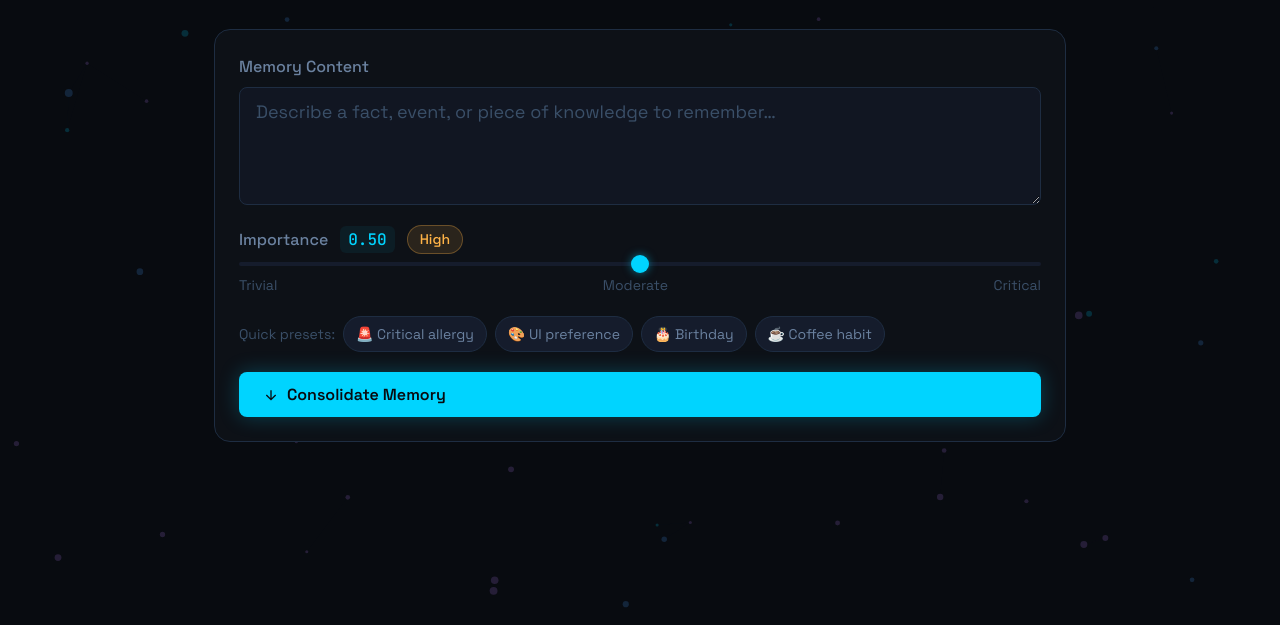
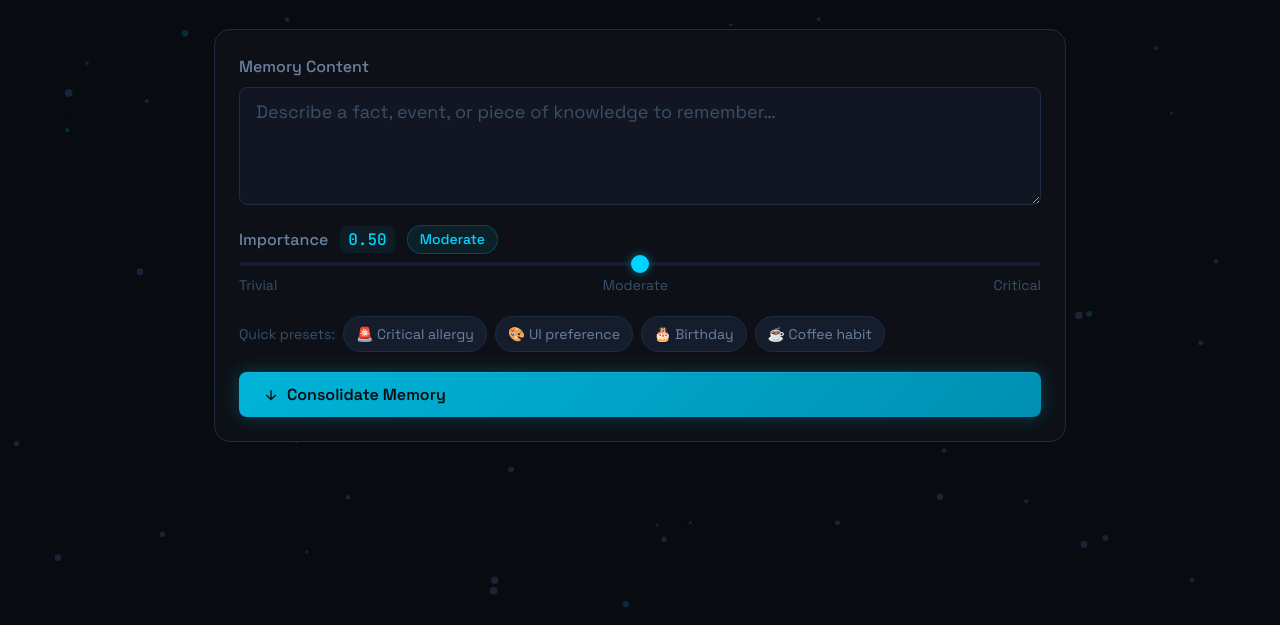
Before and after one commit to aayuvraj/synaptic-memory-bank, a plain HTML site: page frontend/index.html in a window 1280 px wide. Shown: the part 175-800 px from the top of the page. Drawn offline with Linux system fonts and the light colour scheme.

Commit message:
fix: correct importance badge thresholds, tone down button color

```diff
--- a/frontend/app.js
+++ b/frontend/app.js
@@ -206,10 +206,10 @@ function updateBadge(v) {
   if (val >= 0.8) {
     badge.textContent = 'Critical';
     badge.className = 'importance-badge critical';
-  } else if (val >= 0.5) {
+  } else if (val >= 0.6) {
     badge.textContent = 'High';
     badge.className = 'importance-badge high';
-  } else if (val >= 0.25) {
+  } else if (val >= 0.3) {
     badge.textContent = 'Moderate';
     badge.className = 'importance-badge moderate';
   } else {
--- a/frontend/style.css
+++ b/frontend/style.css
@@ -504,20 +504,20 @@ input[type="range"]::-webkit-slider-thumb:hover {
 }
 
 .btn-primary {
-  color: var(--color-bg);
-  background: var(--color-primary);
-  box-shadow: 0 0 20px rgba(0, 212, 255, 0.25);
+  color: #080b10;
+  background: linear-gradient(135deg, #00b4d8, #0090b3);
+  box-shadow: 0 0 18px rgba(0, 180, 216, 0.28), inset 0 1px 0 rgba(255,255,255,0.08);
 }
 
 .btn-primary:hover {
-  background: var(--color-primary-dim);
-  box-shadow: 0 0 30px rgba(0, 212, 255, 0.4);
+  background: linear-gradient(135deg, #00c8f0, #00a0c8);
+  box-shadow: 0 0 28px rgba(0, 180, 216, 0.42);
   transform: translateY(-1px);
 }
 
 .btn-primary:active {
   transform: translateY(0);
-  box-shadow: 0 0 10px rgba(0, 212, 255, 0.2);
+  box-shadow: 0 0 10px rgba(0, 180, 216, 0.2);
 }
 
 .btn-primary.loading {
```
